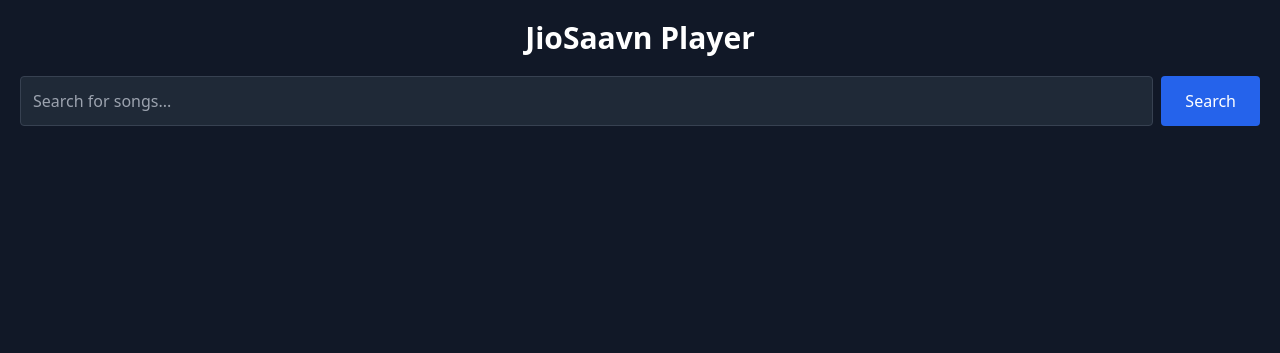
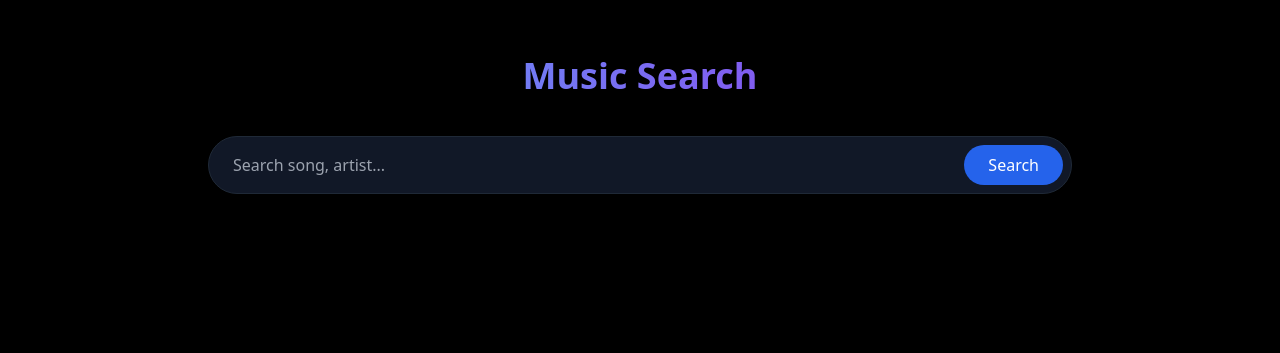
Before and after one commit to usernameplay/ghd, a Flask app: page / in a window 1280 px wide. Shown: the top 353 px of the page. Run offline with Flask 3, Linux system fonts and the light colour scheme; some libraries are stand-ins or nearby versions.

Commit message:
Update index.html

```diff
--- a/templates/index.html
+++ b/templates/index.html
@@ -3,70 +3,80 @@
 <head>
     <meta charset="UTF-8">
     <meta name="viewport" content="width=device-width, initial-scale=1.0">
-    <title>Mini Music Player</title>
+    <title>Music Player</title>
     <script src="https://cdn.tailwindcss.com"></script>
     <style>
-        .mini-player { position: fixed; bottom: 0; left: 0; right: 0; background: #111; color: white; padding: 10px; display: none; }
+        .glass { background: rgba(17, 24, 39, 0.95); backdrop-filter: blur(10px); }
+        .mini-player { position: fixed; bottom: 0; left: 0; right: 0; transition: all 0.3s ease; }
     </style>
 </head>
-<body class="bg-gray-900 text-white font-sans">
+<body class="bg-black text-white">
 
-    <div class="container mx-auto p-5 pb-24">
-        <h1 class="text-3xl font-bold mb-5 text-center">JioSaavn Player</h1>
+    <div class="max-w-4xl mx-auto p-4 pb-32">
+        <header class="py-10 text-center">
+            <h1 class="text-4xl font-extrabold text-transparent bg-clip-text bg-gradient-to-r from-blue-400 to-purple-600">
+                Music Search
+            </h1>
+        </header>
 
-        <div class="flex gap-2 mb-8">
-            <input type="text" id="searchQuery" class="w-full p-3 rounded bg-gray-800 border border-gray-700" placeholder="Search for songs...">
-            <button onclick="searchSongs()" class="bg-blue-600 px-6 py-2 rounded">Search</button>
+        <div class="sticky top-4 z-10 mb-8">
+            <div class="flex gap-2 p-2 bg-gray-900 border border-gray-800 rounded-full shadow-2xl">
+                <input type="text" id="query" class="flex-1 bg-transparent px-4 outline-none" placeholder="Search song, artist...">
+                <button onclick="search()" class="bg-blue-600 hover:bg-blue-700 px-6 py-2 rounded-full font-medium transition">Search</button>
+            </div>
         </div>
 
-        <div id="results" class="grid grid-cols-2 md:grid-cols-4 gap-4">
-            </div>
+        <div id="loader" class="hidden text-center py-10">Searching...</div>
+        <div id="results" class="grid grid-cols-2 sm:grid-cols-3 md:grid-cols-4 gap-6"></div>
     </div>
 
-    <div id="miniPlayer" class="mini-player border-t border-gray-700">
-        <div class="container mx-auto flex items-center justify-between">
-            <div class="flex items-center gap-3">
-                <img id="playerImg" src="" class="w-12 h-12 rounded shadow-lg">
-                <div>
-                    <p id="playerTitle" class="text-sm font-bold truncate w-32 md:w-64"></p>
-                    <p id="playerArtist" class="text-xs text-gray-400 truncate w-32"></p>
-                </div>
+    <div id="playerUI" class="mini-player glass border-t border-gray-800 p-4 hidden">
+        <div class="max-w-4xl mx-auto flex items-center gap-4">
+            <img id="pImg" src="" class="w-14 h-14 rounded-lg shadow-lg">
+            <div class="flex-1 overflow-hidden">
+                <h3 id="pTitle" class="font-bold truncate"></h3>
+                <p id="pArtist" class="text-sm text-gray-400 truncate"></p>
             </div>
-            <audio id="audioElement" controls class="h-10"></audio>
+            <audio id="mainAudio" controls class="w-full max-w-[200px] sm:max-w-md"></audio>
         </div>
     </div>
 
     <script>
-        async function searchSongs() {
-            const query = document.getElementById('searchQuery').value;
-            const resultsDiv = document.getElementById('results');
-            resultsDiv.innerHTML = "Searching...";
+        async function search() {
+            const query = document.getElementById('query').value;
+            if(!query) return;
 
-            const response = await fetch(`/search?query=${query}`);
-            const songs = await response.json();
+            document.getElementById('loader').classList.remove('hidden');
+            const res = await fetch(`/search?query=${query}`);
+            const songs = await res.json();
+            document.getElementById('loader').classList.add('hidden');
 
-            resultsDiv.innerHTML = "";
-            songs.forEach(song => {
-                const card = document.createElement('div');
-                card.className = "bg-gray-800 p-3 rounded cursor-pointer hover:bg-gray-700 transition";
-                card.onclick = () => playSong(song.song, song.singers, song.image, song.media_url);
+            const container = document.getElementById('results');
+            container.innerHTML = "";
 
-                card.innerHTML = `
-                    <img src="${song.image}" class="w-full aspect-square object-cover rounded mb-2">
-                    <p class="font-semibold truncate">${song.song}</p>
-                    <p class="text-xs text-gray-400 truncate">${song.singers}</p>
+            songs.forEach(s => {
+                const div = document.createElement('div');
+                div.className = "group cursor-pointer bg-gray-900 p-3 rounded-xl hover:bg-gray-800 transition";
+                div.onclick = () => play(s.song, s.singers, s.image, s.media_url);
+                div.innerHTML = `
+                    <div class="relative overflow-hidden rounded-lg mb-3">
+                        <img src="${s.image}" class="w-full aspect-square object-cover transform group-hover:scale-105 transition">
+                    </div>
+                    <h4 class="font-bold truncate text-sm">${s.song}</h4>
+                    <p class="text-xs text-gray-500 truncate">${s.singers}</p>
                 `;
-                resultsDiv.appendChild(card);
+                container.appendChild(div);
             });
         }
 
-        function playSong(title, artist, img, url) {
-            document.getElementById('miniPlayer').style.display = 'block';
-            document.getElementById('playerTitle').innerText = title;
-            document.getElementById('playerArtist').innerText = artist;
-            document.getElementById('playerImg').src = img;
+        function play(title, artist, img, url) {
+            if(!url) { alert("Song URL not found!"); return; }
+            document.getElementById('playerUI').classList.remove('hidden');
+            document.getElementById('pTitle').innerText = title;
+            document.getElementById('pArtist').innerText = artist;
+            document.getElementById('pImg').src = img;
 
-            const audio = document.getElementById('audioElement');
+            const audio = document.getElementById('mainAudio');
             audio.src = url;
             audio.play();
         }
```
